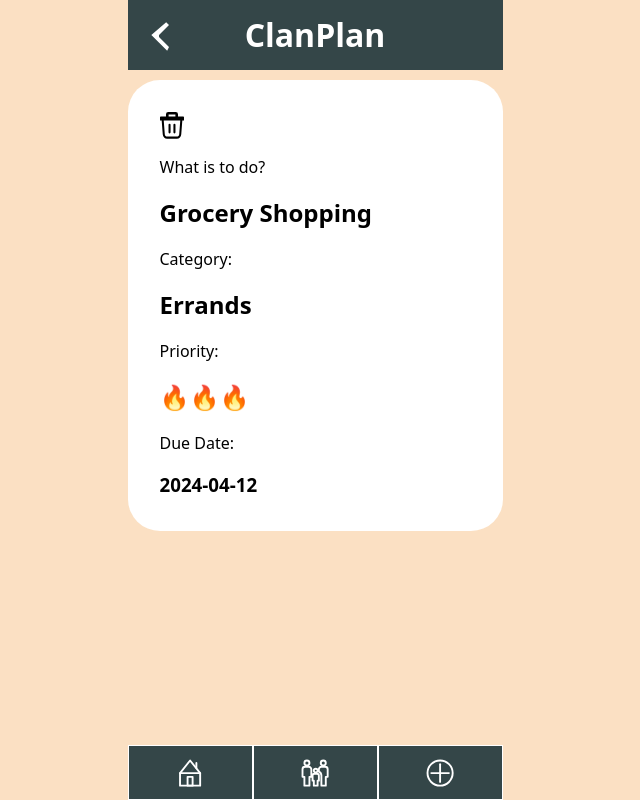
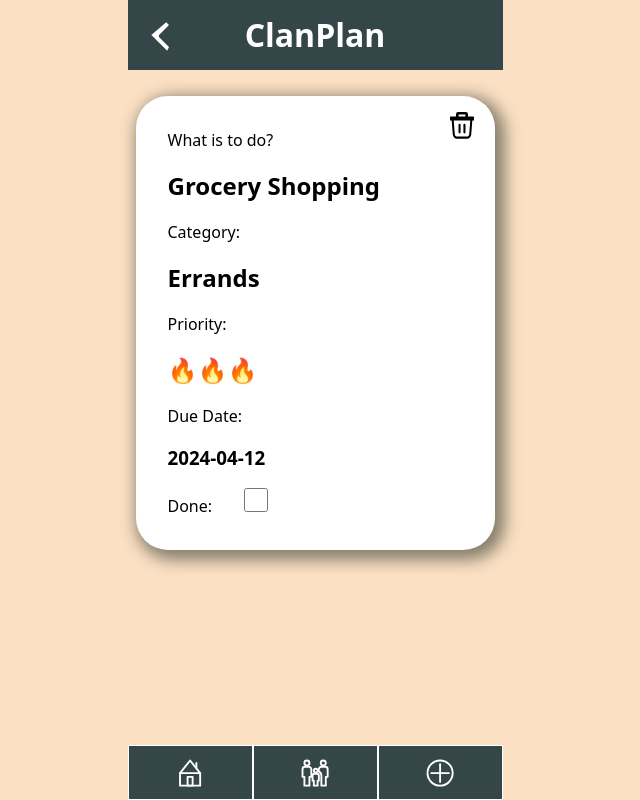
Before and after one commit to mariiaovs/Test, a Next.js app: page /tasks/1 in a window 1280 px wide. Shown: the whole page, without its empty margins (325-965 px from the left). Built offline with nearby package versions, Linux system fonts and the light colour scheme.

Commit message:
implement checkboxes to mark task as completed (#19)
* implement checkboxes to mark task as completed

* move modal-background to the front

* rename function

```diff
--- a/components/Modal.js
+++ b/components/Modal.js
@@ -7,18 +7,20 @@ const Overlay = styled.div`
   left: 0;
   bottom: 0;
   background: rgba(0, 0, 0, 0.7);
+  z-index: 9;
 `;
 
 const StyledSection = styled.section`
   background-color: white;
   border-radius: 2rem;
   position: absolute;
-  top: 15%;
+  top: 35%;
   right: calc(50% - 190px);
   padding: 15px;
   left: 50%;
-  width: 375px;
+  width: calc(375px - 1rem);
   transform: translateX(-50%);
+  z-index: 10;
 `;
 
 export default function Modal({ children, setShowModal }) {
--- a/components/TaskDetails.js
+++ b/components/TaskDetails.js
@@ -5,16 +5,30 @@ import Modal from "./Modal";
 
 const StyledTrash = styled(Trash)`
   width: 1.5rem;
+  position: absolute;
+  top: 1rem;
+  right: 1.3rem;
 `;
 
 const StyledSection = styled.section`
+  position: relative;
+  background-color: white;
+  margin: 6rem 0.5rem 5rem 0.5rem;
   background-color: white;
   display: flex;
   flex-direction: column;
   border-radius: 2rem;
   padding: 2rem;
   gap: 1rem;
-  margin-bottom: 5rem;
+  transition: background-color 0.5s ease, color 0.5s ease, opacity 0.5s ease;
+  box-shadow: 5px 5px 15px 5px rgba(112, 107, 91, 0.83);
+  ${({ $isDone }) =>
+    $isDone &&
+    `
+      background-color: lightgray;
+      opacity: 0.5;
+      color: gray;
+    `};
 `;
 
 const ButtonContainer = styled.div`
@@ -37,23 +51,33 @@ const StyledPragraph = styled.p`
   text-align: center;
 `;
 
+const StyledCheckbox = styled.input`
+  margin-left: 2rem;
+  display: inline;
+  width: 1.5rem;
+  height: 1.5rem;
+  &:checked {
+    filter: hue-rotate(180deg);
+  }
+`;
+
 export default function TaskDetails({
   task,
   showModal,
   setShowModal,
   onDelete,
   onCancel,
+  onCheckboxChange,
 }) {
-  const { title, category, priority, dueDate, id } = task;
+  const { title, category, priority, dueDate, id, isDone } = task;
 
   return (
-    <StyledSection>
-      <StyledTrash onClick={() => setShowModal(true)} />
+    <>
       {showModal && (
         <Modal setShowModal={setShowModal}>
           <DeleteConfirmBox>
             <StyledPragraph>
-              Are you sure your want to delete this task?
+              Are you sure you want to delete this task?
             </StyledPragraph>
             <ButtonContainer>
               <StyledButton onClick={onCancel}>No</StyledButton>
@@ -62,6 +86,9 @@ export default function TaskDetails({
           </DeleteConfirmBox>
         </Modal>
       )}
+      <StyledSection $isDone={isDone}>
+        <StyledTrash onClick={() => setShowModal(true)} />
+
         <p> What is to do?</p>
         <h2>{title}</h2>
         <p>Category: </p>
@@ -70,6 +97,16 @@ export default function TaskDetails({
         <h2>{"🔥".repeat(priority)}</h2>
         <p>Due Date:</p>
         <h3>{dueDate}</h3>
+        <label htmlFor="checkbox">
+          Done:
+          <StyledCheckbox
+            type="checkbox"
+            id="checkbox"
+            checked={isDone}
+            onChange={() => onCheckboxChange(id)}
+          />
+        </label>
       </StyledSection>
+    </>
   );
 }
--- a/db/lib/tasks.js
+++ b/db/lib/tasks.js
@@ -6,6 +6,7 @@ const initialTasks = [
     priority: 3,
     dueDate: "2024-04-12",
     assignedTo: ["1", "2"],
+    isDone: false,
   },
   {
     id: "2",
@@ -14,6 +15,7 @@ const initialTasks = [
     priority: 2,
     dueDate: "2024-04-15",
     assignedTo: ["1", "2"],
+    isDone: false,
   },
   {
     id: "3",
@@ -22,6 +24,7 @@ const initialTasks = [
     priority: 1,
     dueDate: "2024-04-14",
     assignedTo: ["1", "2"],
+    isDone: false,
   },
   {
     id: "4",
@@ -30,6 +33,7 @@ const initialTasks = [
     priority: 3,
     dueDate: "2024-03-15",
     assignedTo: ["1", "2"],
+    isDone: false,
   },
   {
     id: "5",
@@ -38,6 +42,7 @@ const initialTasks = [
     priority: 1,
     dueDate: "2024-05-20",
     assignedTo: ["1", "2"],
+    isDone: false,
   },
   {
     id: "6",
@@ -46,6 +51,7 @@ const initialTasks = [
     priority: 2,
     dueDate: "2024-03-18",
     assignedTo: ["1", "2"],
+    isDone: false,
   },
   {
     id: "7",
@@ -54,6 +60,7 @@ const initialTasks = [
     priority: 3,
     dueDate: "2024-03-22",
     assignedTo: ["1", "2"],
+    isDone: false,
   },
   {
     id: "8",
@@ -62,6 +69,7 @@ const initialTasks = [
     priority: 2,
     dueDate: "2024-03-25",
     assignedTo: ["1", "2"],
+    isDone: false,
   },
   {
     id: "9",
@@ -70,6 +78,7 @@ const initialTasks = [
     priority: 1,
     dueDate: "2024-04-05",
     assignedTo: ["1", "2"],
+    isDone: false,
   },
   {
     id: "10",
@@ -78,6 +87,7 @@ const initialTasks = [
     priority: 2,
     dueDate: "2024-03-30",
     assignedTo: ["1", "2"],
+    isDone: false,
   },
 ];
 
--- a/pages/_app.js
+++ b/pages/_app.js
@@ -34,6 +34,7 @@ export default function App({ Component, pageProps }) {
         priority: formData.priority,
         dueDate: formData.dueDate,
         assignedTo: formData.assignedTo,
+        isDone: false,
       },
     ]);
   }
@@ -50,6 +51,14 @@ export default function App({ Component, pageProps }) {
   }
   function closeModalWindow() {
     setShowModal(false);
+  }
+
+  function handleCheckboxChange(id) {
+    setTasks(
+      tasks.map((task) =>
+        task.id === id ? { ...task, isDone: !task.isDone } : task
+      )
+    );
   }
 
   // Sorting the task in chronological order of date
@@ -70,6 +79,7 @@ export default function App({ Component, pageProps }) {
         showModal={showModal}
         onDelete={handleDeleteTask}
         onCancel={closeModalWindow}
+        onCheckboxChange={handleCheckboxChange}
       />
     </Layout>
   );
--- a/pages/tasks/[id]/index.js
+++ b/pages/tasks/[id]/index.js
@@ -15,6 +15,7 @@ export default function DetailsPage({
   setShowModal,
   onDelete,
   onCancel,
+  onCheckboxChange,
 }) {
   const router = useRouter();
   const { id } = router.query;
@@ -34,6 +35,7 @@ export default function DetailsPage({
           setShowModal={setShowModal}
           onDelete={onDelete}
           onCancel={onCancel}
+          onCheckboxChange={onCheckboxChange}
         />
       ) : (
         <StyledMessage>Page not found!</StyledMessage>
```
Also changed, not shown: components/TaskPreview.js (+26 -7 lines), components/TasksList.js (+8 -3 lines), pages/index.js (+3 -6 lines). Lines whose indentation alone changed are shown as unchanged.
